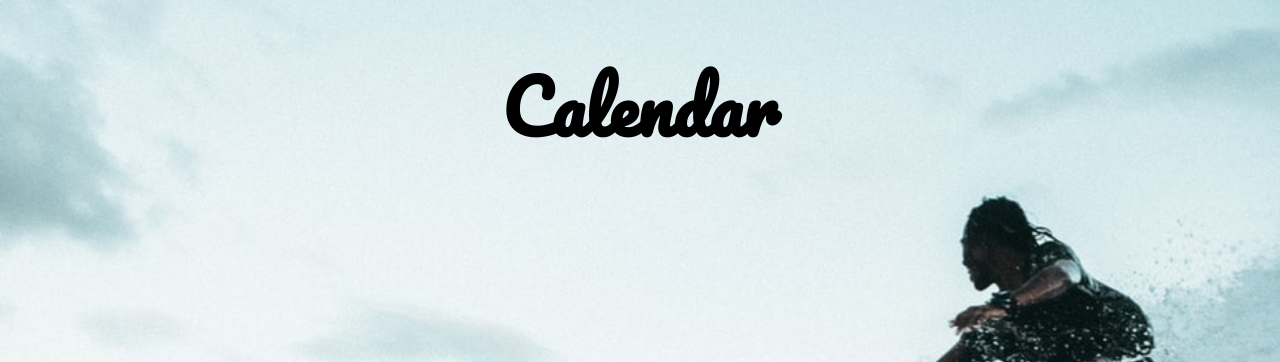
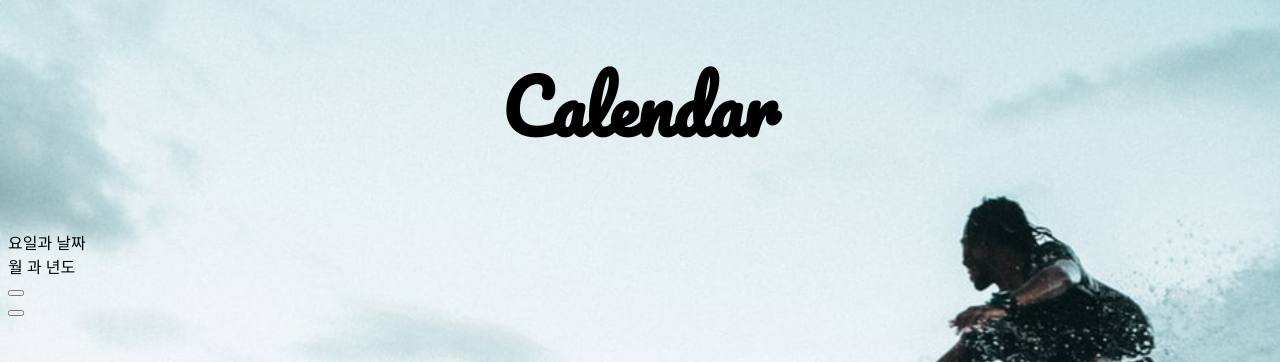
Before and after one commit to darren-kk/Calendar_Boilerplate, a plain HTML site: page index.html in a window 1280 px wide. Shown: the part 438-800 px from the top of the page. Drawn offline with Linux system fonts and the light colour scheme.

Commit message:
add html structure

```diff
--- a/index.html
+++ b/index.html
@@ -24,7 +24,20 @@
       <h1>Calendar</h1>
 
       <!-- 달력 Start -->
+      <div class="current_date">요일과 날짜</div>
 
+      <div class="current_month">월 과 년도</div>
+
+      <div class="calendar">
+        <button class="calendar_btn>" type="button"></button>
+
+        <div class="calendar_main">
+          <div class="calendar_main_days"></div>
+          <div class="calendar_main_dates"></div>
+        </div>
+
+        <button class="calendar_btn>" type="button"></button>
+      </div>
       <!-- 달력 End -->
     </section>
 
```
